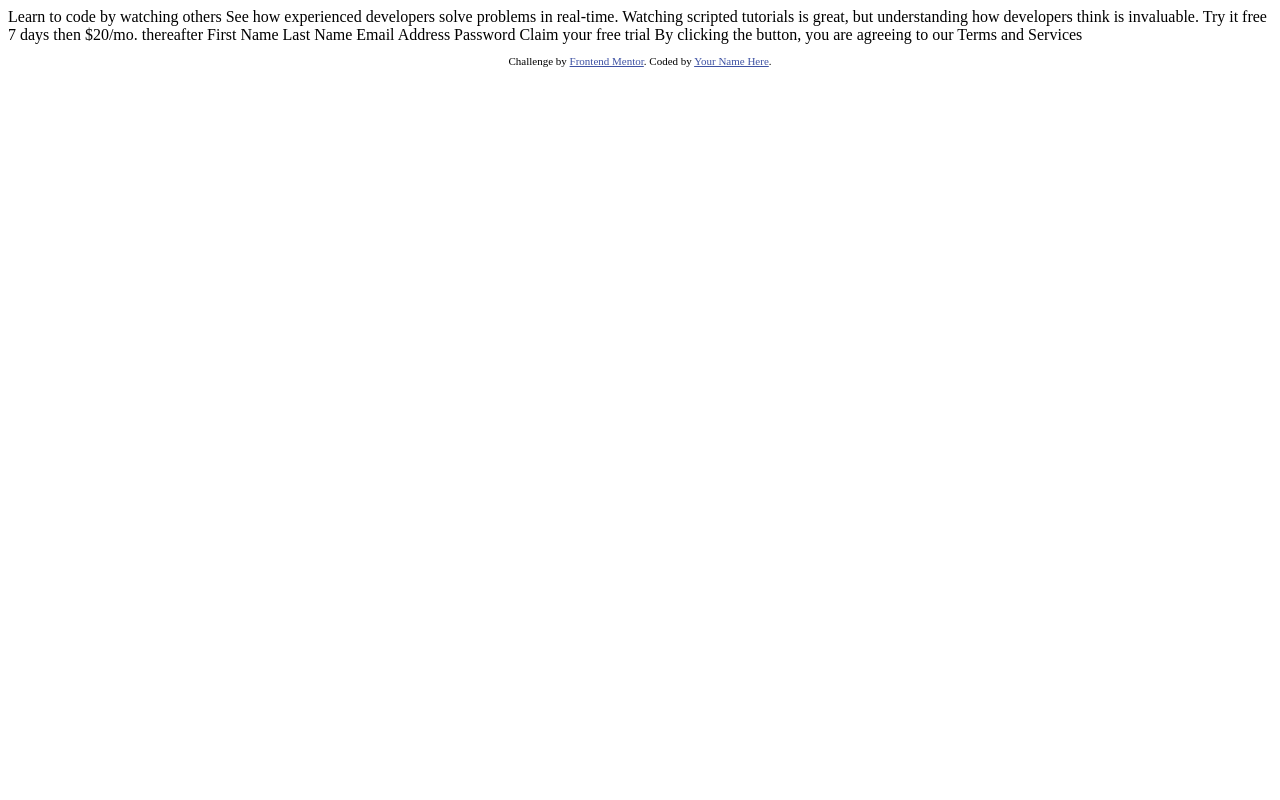
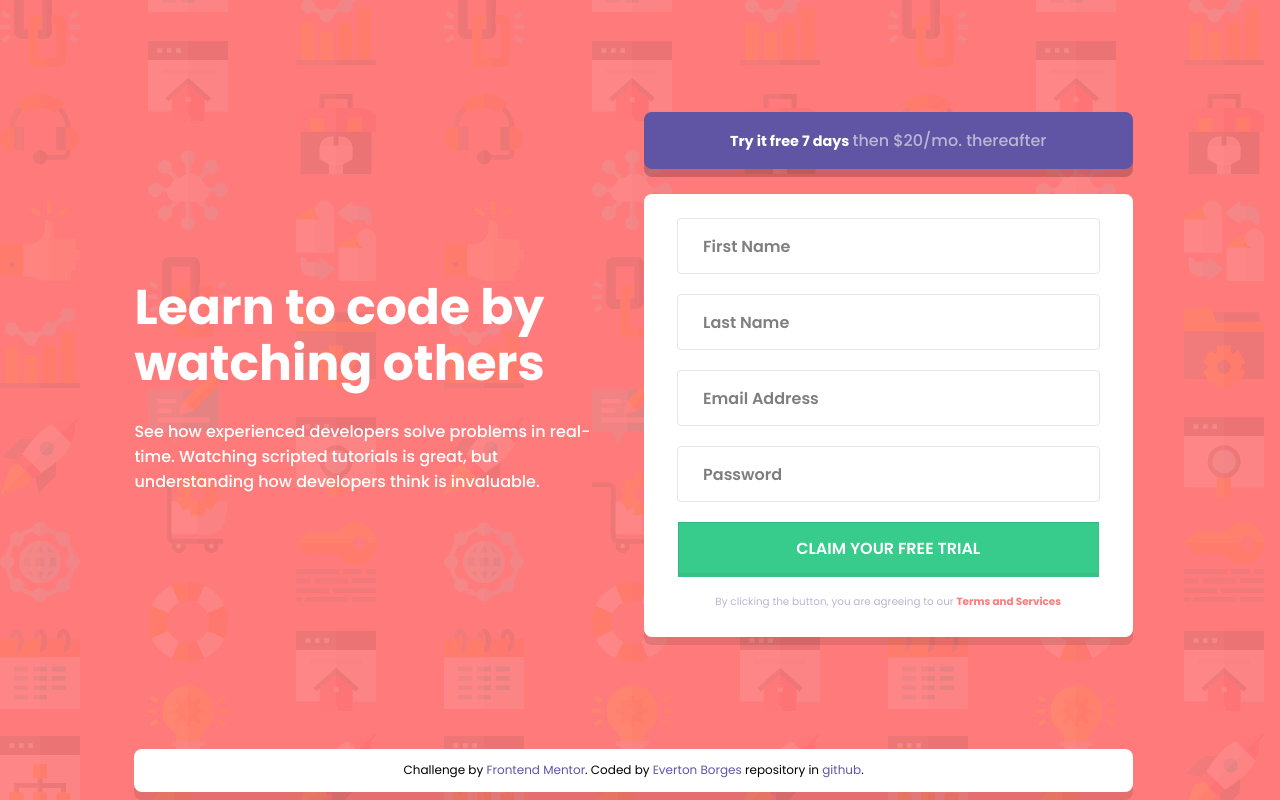
Before and after one commit to EvertonBorges/intro-component-with-signup-form-master, a plain HTML site: page index.html in a window 1280 px wide. Drawn offline with Linux system fonts and the light colour scheme.

Commit message:
Layout finished

```diff
--- a/index.html
+++ b/index.html
@@ -9,34 +9,66 @@
   <title>Frontend Mentor | Intro component with sign up form</title>
 
   <!-- Feel free to remove these styles or customise in your own stylesheet 👍 -->
-  <style>
-    .attribution { font-size: 11px; text-align: center; }
-    .attribution a { color: hsl(228, 45%, 44%); }
-  </style>
+  <link href="https://fonts.googleapis.com/css2?family=Poppins:ital,wght@0,400;0,500;0,600;0,700;1,400;1,500;1,600;1,700&display=swap" rel="stylesheet">
+  <link rel="stylesheet" href="./styles.css">
 </head>
 <body>
 
-  Learn to code by watching others
+  <main>
+    <section class="signup-text">
+      <h1 class="signup-text-title text-white">Learn to code by watching others</h1>
+      <p class="signup-text-body text-white">
+        See how experienced developers solve problems in real-time. Watching scripted tutorials is great,
+        but understanding how developers think is invaluable.
+      </p>
+    </section>
+    <section class="signup-form">
+      <div class="signup-form-text-try">
+        Try it free 7 days <span>then $20/mo. thereafter</span>
+      </div>
+      <form class="signup-form-body">
+        <div class="input-group">
+          <div class="input">
+            <input class="input-field" type="text" name="firstName" id="idFirstName" placeholder="First Name">
+            <img class="error-icon" src="./images/icon-error.svg" alt="error">
+          </div>
+          <label class="error" for="">First Name cannot be empty</label>
+        </div>
+        <div class="input-group">
+          <div class="input">
+            <input class="input-field" type="text" name="lastName" id="idLastName" placeholder="Last Name">
+            <img class="error-icon" src="./images/icon-error.svg" alt="error">
+          </div>
+          <label class="error" for="">Last Name cannot be empty</label>
+        </div>
+        <div class="input-group">
+          <div class="input">
+            <input class="input-field" type="text" name="emailAddress" id="idEmailAddress" placeholder="Email Address">
+            <img class="error-icon" src="./images/icon-error.svg" alt="error">
+          </div>
+          <label class="error" for="">Looks like this is not an email</label>
+        </div>
+        <div class="input-group">
+          <div class="input">
+            <input class="input-field" type="password" name="password" id="idPassword" placeholder="Password">
+            <img class="error-icon" src="./images/icon-error.svg" alt="error">
+          </div>
+          <label class="error" for="">Password cannot be empty</label>
+        </div>
+        <button class="btn btn-submit" type="submit">Claim your free trial</button>
+        <h6 class="terms">By clicking the button, you are agreeing to our <span>Terms and Services</span></h6>
+      </form>
+    </section>
+  </main>
 
-  See how experienced developers solve problems in real-time. Watching scripted tutorials is great,
-  but understanding how developers think is invaluable.
-
-  Try it free 7 days then $20/mo. thereafter
-
-  First Name
-  Last Name
-  Email Address
-  Password
-
-  Claim your free trial
-
-  By clicking the button, you are agreeing to our Terms and Services
 
   <footer>
-    <p class="attribution">
-      Challenge by <a href="https://www.frontendmentor.io?ref=challenge" target="_blank">Frontend Mentor</a>.
-      Coded by <a href="#">Your Name Here</a>.
+    <p class="footer">
+      Challenge by <a class="footer-link" target="_blank" href="https://www.frontendmentor.io?ref=challenge">Frontend Mentor</a>.
+      Coded by <a class="footer-link" target="_blank" href="#">Everton Borges</a>
+      repository in <a class="footer-link" target="_blank" href="#">github</a>.
     </p>
   </footer>
+
 </body>
 </html>
--- /dev/null
+++ b/styles.css
@@ -0,0 +1,294 @@
+* {
+    margin: 0;
+    padding: 0;
+    font-size: 16px;
+    font-family: 'Poppins', sans-serif;
+}
+
+body {
+    background-color: hsl(0, 100%, 74%);
+    background-image: url('./images/bg-intro-desktop.png');
+}
+
+main {
+    display: flex;
+    align-items: center;
+}
+
+.signup-text {
+    margin-top: 25px;
+}
+
+.text-white {
+    color: white;
+}
+
+.signup-form-text-try {
+    text-align: center;
+    font-size: 0.9rem;
+    background-color: hsl(248, 32%, 49%);
+    padding: 3.25% 10%;
+    border-radius: 8px;
+    color: white;
+    font-weight: 700;
+    box-shadow: 0 8px 0px rgba(0, 0, 0, 0.2);
+}
+
+.signup-form-text-try > span {
+    font-weight: 500;
+    color: hsl(246, 25%, 77%);
+}
+
+.signup-form {
+    border-radius: 8px;
+    box-shadow: 0 8px 0px rgba(0, 0, 0, 0.1);
+}
+
+.signup-form-body {
+    margin-top: 25px;
+    background-color: white;
+    border-radius: 8px;
+    padding: 5% 7%;
+    display: flex;
+    flex-direction: column;
+    justify-content: space-around;
+    align-items: flex-end;
+}
+
+.signup-form-body > .input-group:not(:first-child) {
+    margin-top: 20px;
+}
+
+input {
+    outline: none;
+    border: none;
+}
+
+.input-group {
+    display: flex;
+    flex-flow: column;
+    align-items: center;
+    width: 100%;
+}
+
+.input {
+    display: flex;
+    justify-content: space-between;
+    align-items: center;
+    width: 88%;
+    height: 100%;
+    padding: 0 6%;
+    height: 54px;
+    border: solid 1px rgba(0, 0, 0, 0.1);
+    border-radius: 4px;
+}
+
+.input:focus-within {
+    border: solid 1px hsl(249, 10%, 26%);
+}
+
+.input-error {
+    height: 52px;
+    border: solid 2px hsl(0, 100%, 74%);
+    opacity: 0.85;
+}
+
+.error {
+    display: none;
+    margin-top: 6px;
+    width: 100%;
+    text-align: right;
+    font-size: 0.65rem;
+    font-weight: 600;
+    font-style: italic;
+    opacity: 0.7;
+    color: hsl(0, 100%, 74%);
+}
+
+.input-field {
+    color: rgba(0, 0, 0, 0.6);
+    width: 90%;
+    height: 100%;
+    font-weight: 700;
+}
+
+.input-field::placeholder {
+    color: rgba(0, 0, 0, 0.5);
+    font-weight: 600;
+}
+
+.error-icon {
+    display: none;
+    width: 24px;
+    height: 24px;
+}
+
+.btn {
+    cursor: pointer;
+    width: 100%;
+    margin-top: 20px;
+    display: block;
+    height: 55px;
+    font-weight: 600;
+    text-transform: uppercase;
+}
+
+.btn-submit {
+    color: white;
+    border: inset rgba(0, 0, 0, 0.1);
+    border-width: 1px 1px 4px 1px;
+    background-color: hsl(154, 59%, 51%);
+}
+
+.terms {
+    width: 100%;
+    text-align: center;
+    color: hsl(246, 25%, 77%);
+    font-size: 0.65rem;
+    font-weight: 300;
+    line-height: 1.25rem;
+}
+
+.terms > span {
+    color: hsl(0, 100%, 74%);
+    font-size: 0.65rem;
+    font-weight: 700;
+}
+
+footer {
+    padding: 5% 7%;
+    background-color: white;
+    border-radius: 8px;
+    box-shadow: 0 8px 0px rgba(0, 0, 0, 0.1);
+}
+
+.footer {
+    font-size: 0.75rem;
+    text-align: center;
+}
+
+.footer-link {
+    font-size: 0.75rem;
+    text-decoration: none;
+    color: hsl(248, 32%, 49%);
+}
+
+@media(min-width: 940px) {
+
+    body {
+        height: 100vh;
+    }
+
+    main {
+        flex-direction: row;
+        justify-content: space-between;
+        padding: 8.75% 11.5% 8.75% 10.5%;
+    }
+
+    .signup-text {
+        width: 46%;
+        height: 100%;
+        margin-top: 25px;
+    }
+
+    .signup-text-title {
+        font-size: 3.05rem;
+        line-height: 3.5rem;
+    }
+
+    .signup-text-body {
+        margin-top: 28px;
+        font-weight: 500;
+    }
+
+    .signup-form {
+        width: 49%;
+        height: 100%;
+    }
+
+    .terms {
+        margin-top: 15px;
+        padding: 0;
+        width: 100%;
+    }
+
+    footer {
+        margin: 0 11.5% 1% 10.5%;
+        padding: 1%;
+    }
+
+}
+
+@media(max-width: 939px) {
+
+    main {
+        flex-direction: column;
+        justify-content: flex-start;
+        padding: 18% 6%;
+    }
+
+    .signup-text {
+        width: 100%;
+        margin-top: 25px;
+    }
+
+    .signup-text-title {
+        text-align: center;
+        font-size: 1.7rem;
+        line-height: 2.35rem;
+        font-weight: 600;
+    }
+
+    .signup-text-body {
+        text-align: center;
+        margin-top: 24px;
+        font-weight: 500;
+        line-height: 1.65rem;
+    }
+
+    .signup-form {
+        width: 100%;
+        margin-top: 60px;
+    }
+
+    .terms {
+        margin-top: 10px;
+        padding: 0 9%;
+        width: 82%;
+    }
+
+}
+
+@media(min-width: 376px) and (max-width: 939px) {
+
+    footer {
+        margin: 0 6% 2%;
+        padding: 1%;
+    }
+
+}
+
+@media(max-width: 375px) {
+
+    footer {
+        margin: 5% 6%;
+        padding: 5% 7%;
+    }
+
+}
+
+@media(min-width: 610px) {
+
+    .signup-form-text-try {
+        padding: 3.25% 10%;
+    }
+
+}
+
+@media(max-width: 609px) {
+
+    .signup-form-text-try {
+        padding: 6% 20%;
+    }
+
+}
```
